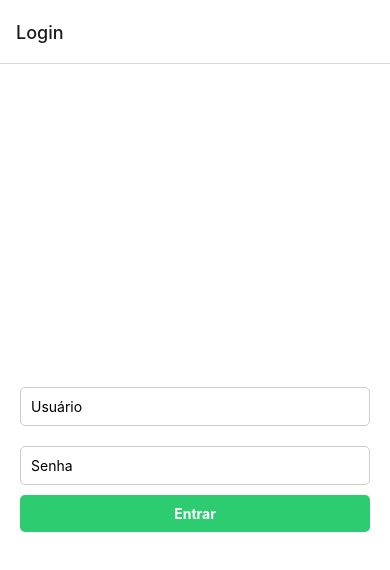
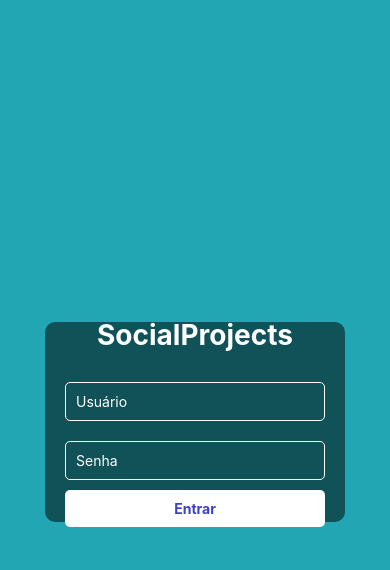
Before and after one commit to ParagonVirtuoso/SocialProjects, a React Native app: screen /Login in a window 390 px wide. Shown: the top 570 px of the page. Built offline with nearby package versions, Linux system fonts and the light colour scheme.

Commit message:
feat: adicionar animações à tela de login e à tela de perfil utilizando react-native-reanimated

```diff
--- a/App.tsx
+++ b/App.tsx
@@ -20,12 +20,12 @@ const App: React.FC = () => {
         <Stack.Screen
           name="Login"
           component={Login}
-          options={{title: 'Login'}}
+          options={{headerShown: false}}
         />
         <Stack.Screen
           name="PerfilUsuario"
           component={PerfilUsuario}
-          options={{title: 'Perfil de Usuário'}}
+          options={{headerShown: false}}
           initialParams={{usuario}}
         />
       </Stack.Navigator>
--- a/babel.config.js
+++ b/babel.config.js
@@ -1,3 +1,4 @@
 module.exports = {
   presets: ['module:metro-react-native-babel-preset'],
+  plugins: ['react-native-reanimated/plugin'],
 };
--- a/package.json
+++ b/package.json
@@ -16,6 +16,7 @@
     "react": "18.2.0",
     "react-native": "0.71.7",
     "react-native-gesture-handler": "^2.9.0",
+    "react-native-reanimated": "^3.1.0",
     "react-native-safe-area-context": "^4.5.2",
     "react-native-screens": "^3.20.0"
   },
--- a/screens/login/login.tsx
+++ b/screens/login/login.tsx
@@ -5,26 +5,62 @@ import {
   TextInput,
   TouchableOpacity,
   StyleSheet,
+  StatusBar,
 } from 'react-native';
+import {useNavigation} from '@react-navigation/native';
+import Animated, {
+  useSharedValue,
+  useAnimatedStyle,
+  withTiming,
+} from 'react-native-reanimated';
 
 const Login: React.FC = () => {
+  const navigation = useNavigation();
+
   const [usuario, setUsuario] = React.useState('');
   const [senha, setSenha] = React.useState('');
 
+  const innerContainerHeight = useSharedValue(0);
+
+  const innerContainerStyle = useAnimatedStyle(() => {
+    return {
+      height: withTiming(innerContainerHeight.value),
+    };
+  });
+
   const handleLogin = () => {
-    // lógica de autenticação
+    const usuario = {
+      nome: 'João',
+      foto: 'https://via.placeholder.com/150',
+      amigos: ['Maria', 'José', 'Ana'],
     };
+
+    innerContainerHeight.value = withTiming(0, {duration: 500});
+    setTimeout(() => {
+      navigation.navigate('PerfilUsuario', {usuario});
+      innerContainerHeight.value = 200;
+    }, 500);
+  };
+
+  React.useEffect(() => {
+    innerContainerHeight.value = withTiming(200, {duration: 500});
+  }, []);
 
   return (
     <View style={styles.container}>
+      <StatusBar barStyle="light-content" />
+      <Animated.View style={[styles.innerContainer, innerContainerStyle]}>
+        <Text style={styles.titulo}>SocialProjects</Text>
         <TextInput
           placeholder="Usuário"
+          placeholderTextColor="#fff"
           value={usuario}
           onChangeText={setUsuario}
           style={styles.input}
         />
         <TextInput
           placeholder="Senha"
+          placeholderTextColor="#fff"
           value={senha}
           onChangeText={setSenha}
           secureTextEntry
@@ -33,6 +69,7 @@ const Login: React.FC = () => {
         <TouchableOpacity onPress={handleLogin} style={styles.botao}>
           <Text style={styles.textoBotao}>Entrar</Text>
         </TouchableOpacity>
+      </Animated.View>
     </View>
   );
 };
@@ -42,26 +79,41 @@ const styles = StyleSheet.create({
     flex: 1,
     alignItems: 'center',
     justifyContent: 'center',
-    backgroundColor: '#fff',
+    backgroundColor: '#22a6b3',
+  },
+  innerContainer: {
+    alignItems: 'center',
+    justifyContent: 'center',
+    backgroundColor: 'rgba(0, 0, 0, 0.5)',
+    borderRadius: 10,
     padding: 20,
+    width: '80%',
+    maxWidth: 300,
+  },
+  titulo: {
+    fontSize: 28,
+    fontWeight: 'bold',
+    color: '#fff',
+    marginBottom: 20,
   },
   input: {
     borderWidth: 1,
-    borderColor: '#ccc',
+    borderColor: '#fff',
     borderRadius: 5,
     padding: 10,
     marginVertical: 10,
     width: '100%',
+    color: '#fff',
   },
   botao: {
-    backgroundColor: '#2ecc71',
+    backgroundColor: '#fff',
     padding: 10,
     borderRadius: 5,
     alignItems: 'center',
     width: '100%',
   },
   textoBotao: {
-    color: '#fff',
+    color: '#3c40c6',
     fontWeight: 'bold',
   },
 });
--- a/screens/perfil/PerfilUsuario.tsx
+++ b/screens/perfil/PerfilUsuario.tsx
@@ -1,61 +1,80 @@
 import React from 'react';
-import {
-  View,
-  Text,
-  Image,
-  FlatList,
-  TextInput,
-  TouchableOpacity,
-  StyleSheet,
-} from 'react-native';
+import {View, Text, Image, StyleSheet} from 'react-native';
+import {useRoute} from '@react-navigation/native';
+import Animated, {
+  useSharedValue,
+  useAnimatedStyle,
+  withSpring,
+  withTiming,
+  useAnimatedScrollHandler,
+} from 'react-native-reanimated';
+import {ScrollView} from 'react-native-gesture-handler';
 
-export interface Usuario {
-  nome: string;
-  foto: string;
-  amigos: string[];
+interface PerfilUsuarioRouteParams {
+  usuario: {
+    nome: string;
+    foto: string;
+    amigos: string[];
+  };
 }
 
-interface PerfilUsuarioProps {
-  usuario: Usuario;
-}
+const PerfilUsuario: React.FC = () => {
+  const route = useRoute();
+  const {usuario} = route.params as PerfilUsuarioRouteParams;
 
-const PerfilUsuario: React.FC<PerfilUsuarioProps> = ({usuario}) => {
-  const [amigos, setAmigos] = React.useState(usuario.amigos);
-  const [novoAmigo, setNovoAmigo] = React.useState('');
+  const headerOpacity = useSharedValue(0);
 
-  const adicionarAmigo = () => {
-    if (novoAmigo) {
-      setAmigos([...amigos, novoAmigo]);
-      setNovoAmigo('');
-    }
-  };
+  const headerStyle = useAnimatedStyle(() => {
+    return {
+      opacity: withTiming(headerOpacity.value),
+    };
+  });
+
+  const scrollHandler = useAnimatedScrollHandler(event => {
+    headerOpacity.value = withSpring(1 - event.contentOffset.y / 150);
+  });
+
+  React.useEffect(() => {
+    headerOpacity.value = withTiming(1, {duration: 500});
+  }, []);
 
   return (
-    <View>
-      <Image source={{uri: usuario.foto}} style={styles.foto} />
-      <Text style={styles.nome}>{usuario.nome}</Text>
-      <Text style={styles.subtitulo}>Amigos:</Text>
-      <FlatList
-        data={amigos}
-        renderItem={({item}) => <Text style={styles.amigo}>{item}</Text>}
-        keyExtractor={(item, index) => index.toString()}
-        style={styles.listaAmigos}
-      />
-      <TextInput
-        placeholder="Novo amigo"
-        value={novoAmigo}
-        onChangeText={setNovoAmigo}
-        style={styles.input}
-      />
-      <TouchableOpacity onPress={adicionarAmigo} style={styles.botao}>
-        <Text style={styles.textoBotao}>Adicionar amigo</Text>
-      </TouchableOpacity>
+    <View style={styles.container}>
+      <Animated.View style={[styles.header, headerStyle]}>
+        <Image source={{uri: usuario.foto}} style={styles.fotoPerfil} />
+        <Text style={styles.nome}>{usuario.nome}</Text>
+      </Animated.View>
+      <ScrollView
+        contentContainerStyle={styles.contentContainer}
+        onScroll={scrollHandler}
+        scrollEventThrottle={16}>
+        <View style={styles.amigosContainer}>
+          {usuario.amigos.map(amigo => (
+            <View key={amigo} style={styles.amigo}>
+              <Text style={styles.amigoNome}>{amigo}</Text>
+            </View>
+          ))}
+        </View>
+      </ScrollView>
     </View>
   );
 };
 
 const styles = StyleSheet.create({
-  foto: {
+  container: {
+    flex: 1,
+    backgroundColor: '#22a6b3',
+  },
+  header: {
+    paddingTop: 50,
+    paddingBottom: 20,
+    alignItems: 'center',
+    backgroundColor: '#fff',
+    borderBottomLeftRadius: 30,
+    borderBottomRightRadius: 30,
+    marginBottom: 20,
+  },
+  fotoPerfil: {
     width: 150,
     height: 150,
     borderRadius: 75,
@@ -64,35 +83,23 @@ const styles = StyleSheet.create({
   nome: {
     fontSize: 24,
     fontWeight: 'bold',
+  },
+  contentContainer: {
+    padding: 20,
+  },
+  amigosContainer: {
+    flexDirection: 'row',
+    flexWrap: 'wrap',
+  },
+  amigo: {
+    backgroundColor: '#fff',
+    borderRadius: 5,
+    padding: 10,
+    marginRight: 10,
     marginBottom: 10,
   },
-  subtitulo: {
-    fontSize: 18,
-    fontWeight: 'bold',
-    marginBottom: 5,
-  },
-  amigo: {
+  amigoNome: {
     fontSize: 16,
-    marginBottom: 2,
-  },
-  listaAmigos: {
-    maxHeight: 150,
-  },
-  input: {
-    borderWidth: 1,
-    borderColor: '#ccc',
-    borderRadius: 5,
-    padding: 10,
-    marginVertical: 10,
-  },
-  botao: {
-    backgroundColor: '#2ecc71',
-    padding: 10,
-    borderRadius: 5,
-    alignItems: 'center',
-  },
-  textoBotao: {
-    color: '#fff',
     fontWeight: 'bold',
   },
 });
```
Also changed, not shown: 1 other file (tests, documents, lock files or other folders). Lines whose indentation alone changed are shown as unchanged.
